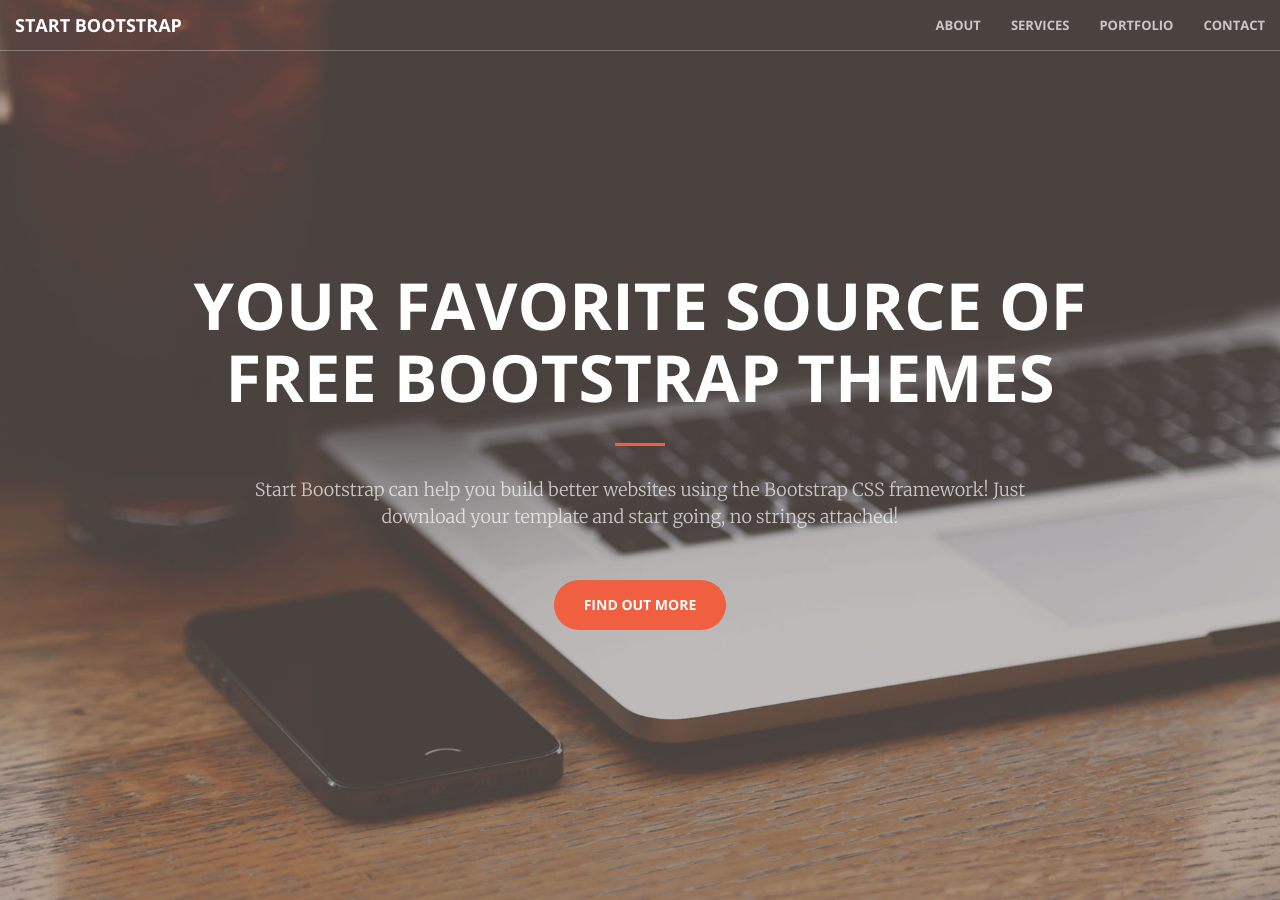
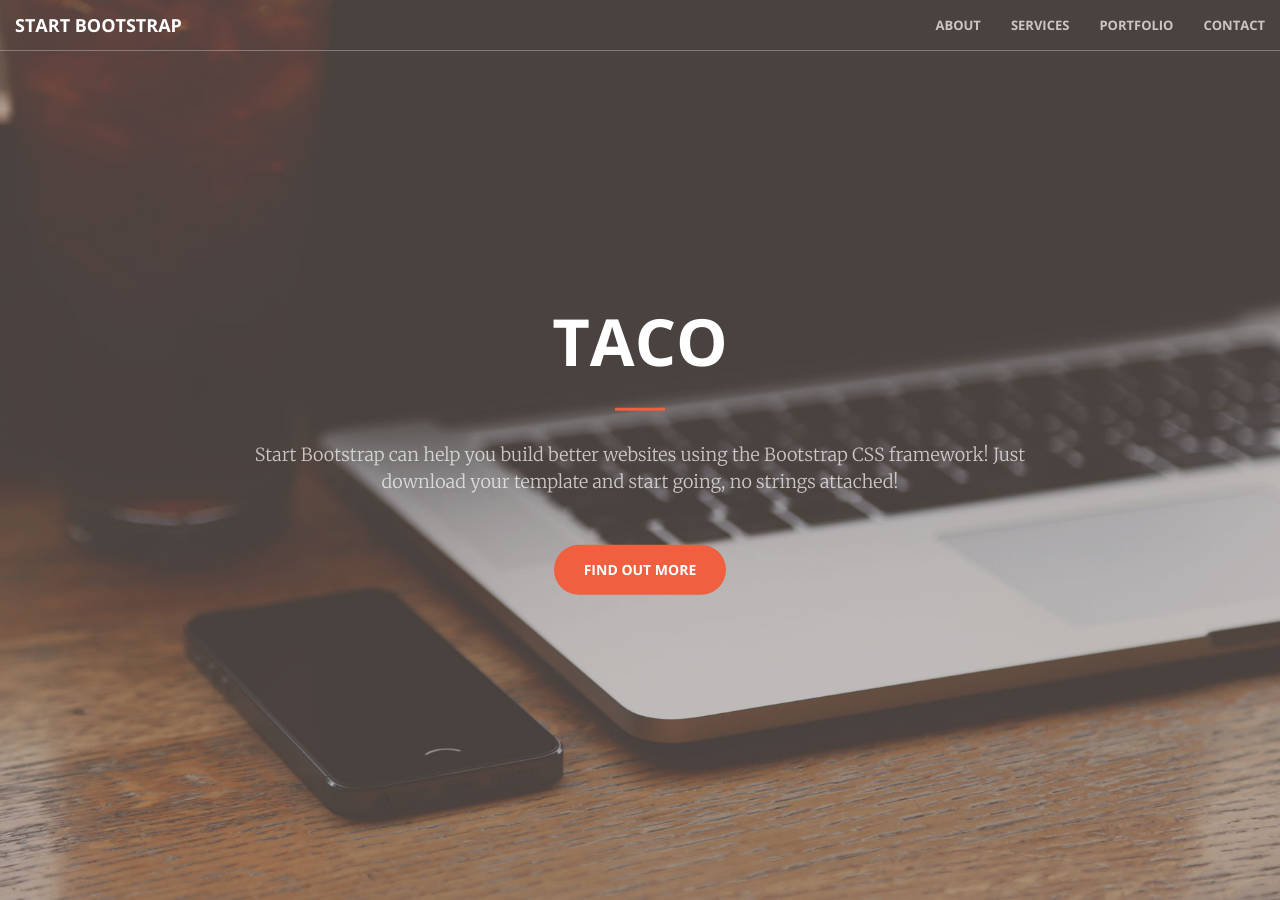
Before and after one commit to RustisaurusRex/website, a Jekyll site: the page built from index.html, in a window 1280 px wide and 900 px high. Built offline with Jekyll 4.4.1, drawn with Linux system fonts in a browser that asks for light colours.

Commit message:
Taco header

```diff
--- a/_includes/header.html
+++ b/_includes/header.html
@@ -1,7 +1,7 @@
 <header>
     <div class="header-content">
         <div class="header-content-inner">
-            <h1>Your Favorite Source of Free Bootstrap Themes</h1>
+            <h1>Taco</h1>
             <hr>
             <p>Start Bootstrap can help you build better websites using the Bootstrap CSS framework! Just download your template and start going, no strings attached!</p>
             <a href="#about" class="btn btn-primary btn-xl page-scroll">Find Out More</a>
```
